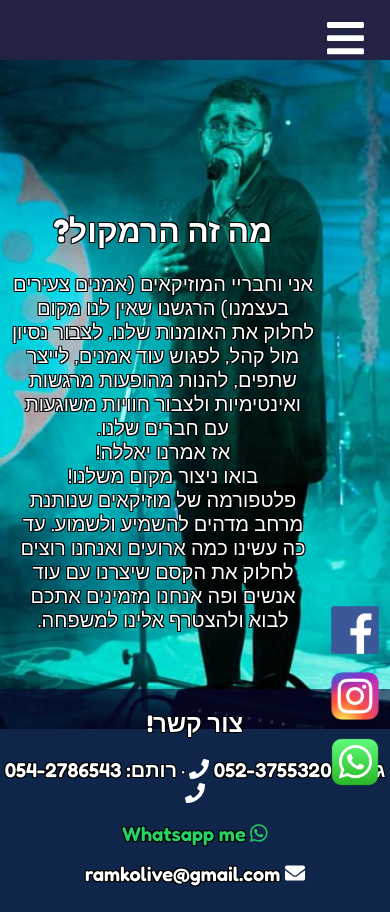
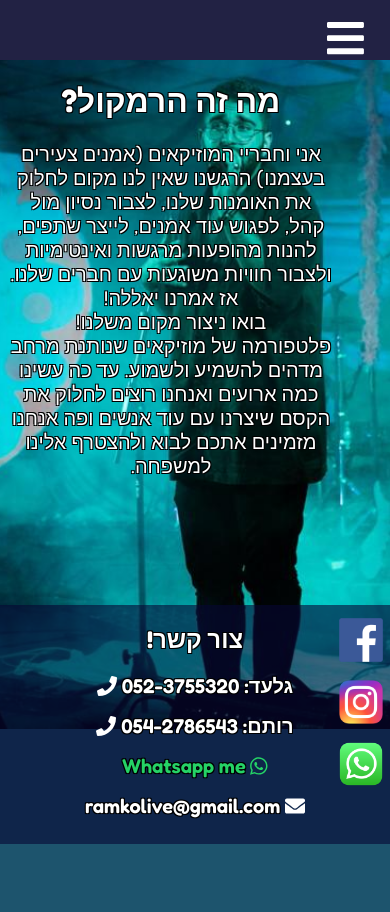
Before and after one commit to meny100/Ramkol, a plain HTML site: page Index.html in a window 390 px wide. After the commit the page ends 844 px from the top, so only its background shows below. Drawn offline with Linux system fonts and the light colour scheme.

Commit message:
adaption for small devices

```diff
--- a/Index.html
+++ b/Index.html
@@ -111,7 +111,7 @@
           <a href="tel:053-5345432"
             >גלעד: 052-3755320 <i class="fas fa-phone"></i
           ></a>
-          •
+              <span class="hidden-small">•</span>
           <a href="tel:054-2786543"
             >רותם: 054-2786543 <i class="fas fa-phone"></i
           ></a>
--- a/src/stylesheet.css
+++ b/src/stylesheet.css
@@ -1,5 +1,6 @@
 html {
   position: relative;
+  margin: 0;
   min-height: 100%;
 }
 
@@ -76,7 +77,7 @@ nav .head-link {
   margin-left: 20px;
   display: flex;
   list-style-type: none;
-  width: 630px;
+  max-width: 630px;
   justify-content: space-around;
   font-size: 30px;
 }
@@ -192,9 +193,7 @@ footer {
   }
 
     nav {
-      position: static;
       height: 60px;
-      width: 100%;
       display: flex;
       flex-direction: column;
       background-color: #224;
@@ -219,7 +218,11 @@ footer {
   }
 
   .main {
-    margin-right: 64px;
+    margin-top: 50px;
+  }
+
+  .description{
+    margin-right: 48px;
   }
 
   img {
@@ -227,14 +230,23 @@ footer {
   }
 
   .social-links {
-    right: 10px;
+    right: 6px;
     bottom: 40px;
-    width: 50px;
+    width: 46px;
   }
 
   .social-links img {
-    height: 48px;
-    width: 48px;
+    height: 44px;
+    width: 44px;
+  }
+
+  .contact-info p a{
+    display: block;
+    margin-top: 16px;
+  }
+
+  .hidden-small{
+    display: none;
   }
 
   body {
```
Also changed, not shown: events.html (+1 -1 lines).
